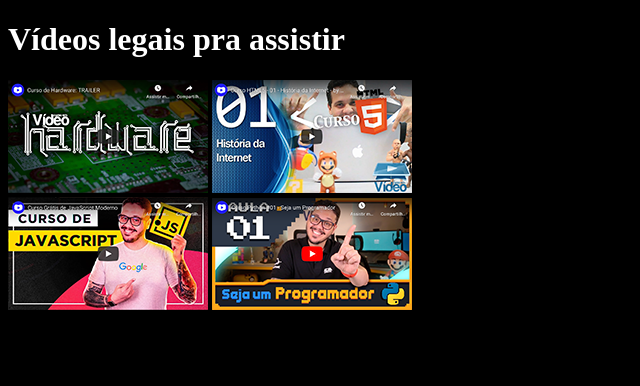
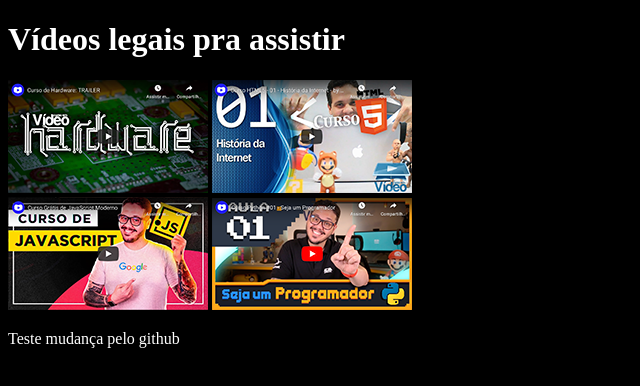
Before and after one commit to Carol-Sousa/HTML-CSS, a plain HTML site: page EXERCICIOS/DESAFIO 9/index.html in a window 1280 px wide. Shown: the whole page, without its empty margins (0-640 px from the left). Drawn offline with Linux system fonts and the light colour scheme.

Commit message:
Adicionei rodapé

```diff
--- a/EXERCICIOS/DESAFIO 9/index.html
+++ b/EXERCICIOS/DESAFIO 9/index.html
@@ -26,5 +26,10 @@
 <a href="pag005.html" rel="next"><img src="imagens/thumb-python.png" alt="video thumb-python"></a>
 </picture>
 
+
+<footer>
+    <p>    Teste mudança pelo github
+    </p>
+</footer>
 </body>
 </html>
```
